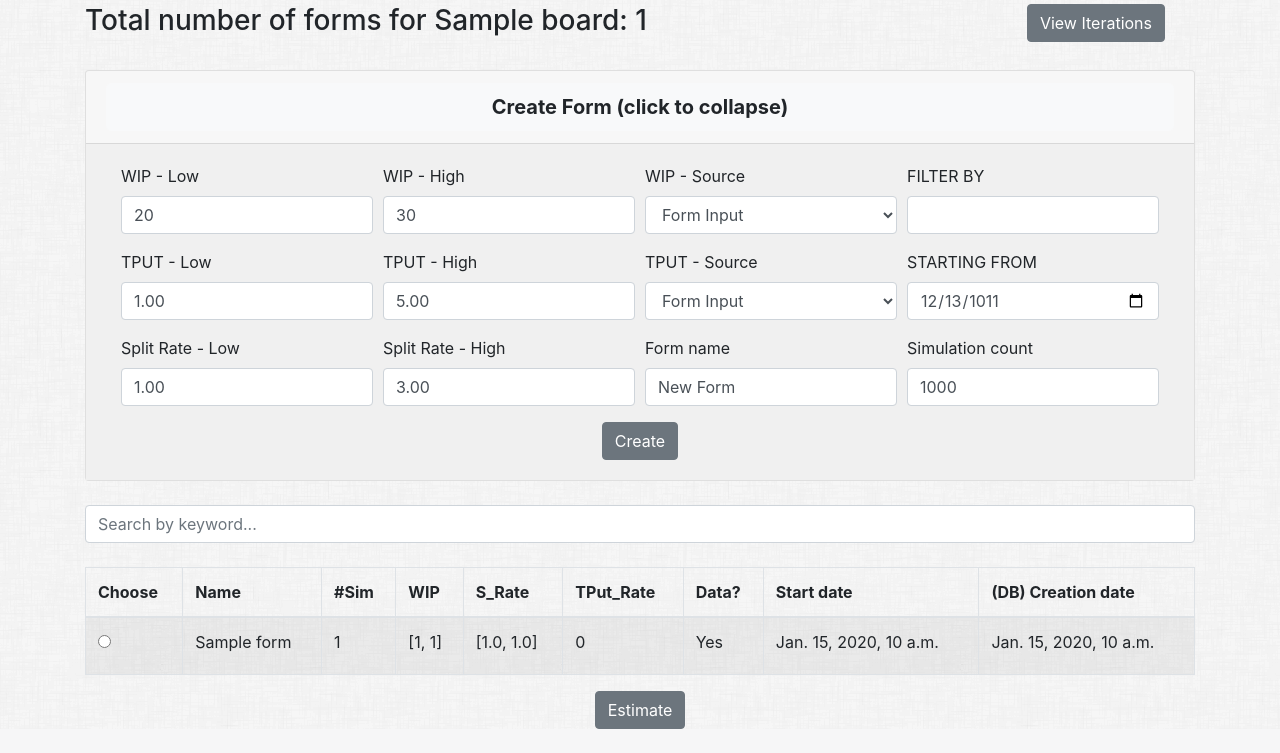
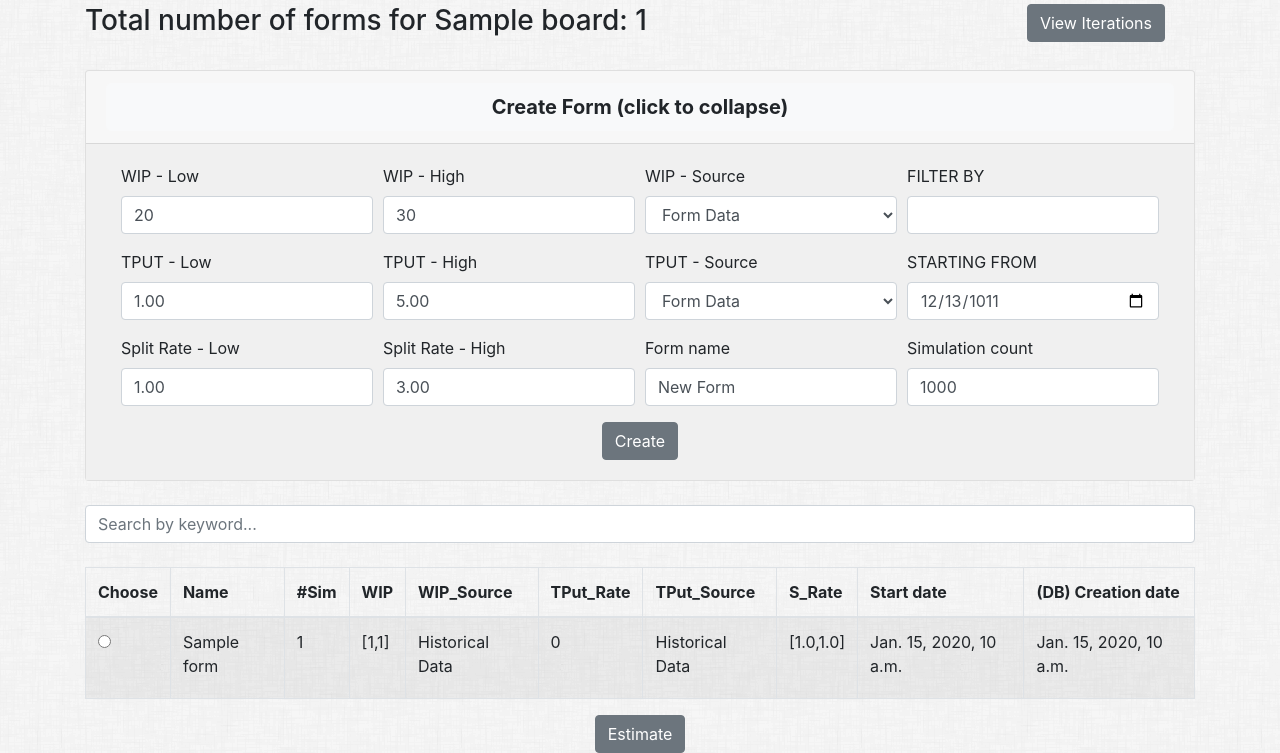
Before and after one commit to msm416/4castinate, a Django app: page /forecast/1/ in a window 1280 px wide. Shown: the part 132-885 px from the top of the page. Before the commit the page ends 861 px from the top, so only its background shows below. Run offline with Django 3.2, Linux system fonts and the light colour scheme; tables that the repository leaves empty hold one stand-in row (values such as "Sample post"); some libraries are stand-ins or nearby versions.

Commit message:
Make initial epic forms.

```diff
--- a/forecast/helperMethods/rest.py
+++ b/forecast/helperMethods/rest.py
@@ -5,7 +5,7 @@ import time
 from django.utils import timezone
 
 from ebdjango.settings import API_TOKEN, JIRA_EMAIL, JIRA_URL
-from forecast.models import Board, Iteration, Issue, LONG_TIME_AGO
+from forecast.models import Board, Iteration, Issue, LONG_TIME_AGO, Form
 from datetime import datetime
 
 JIRA_DATE_FORMAT = "%Y-%m-%dT%H:%M:%S.%fZ"
@@ -38,6 +38,11 @@ def jira_get_issues(board_jira_id, board, start_get_all_boards_time, fetch_date)
 
     issues_bulk = []
 
+    # {'Epic parent's name': 'WIP of Epic'}
+    epic_parents_dict = {}
+
+    epic_parents_forms_bulk = []
+
     print(f"{time.time() - start_get_all_boards_time} LOAD JSON RESPONSE FROM REST API GET ISSUES CALL")
 
     hidden_throughput = 0
@@ -52,10 +57,16 @@ def jira_get_issues(board_jira_id, board, start_get_all_boards_time, fetch_date)
         issue_type = issue['fields']['issuetype']['name']
         name = issue['fields']['summary']
         source_id = issue['id']
-        # TODO: get epic parent (if any) properly: it's not necessarily direct parent (and even this might be wrong)
-        epic_parent = issue['fields']['parent']['fields']['summary'] \
-            if 'parent' in issue['fields'] \
-            else 'None'
+
+        # TODO: get epic parent (if any) properly:
+        #       it's not necessarily direct parent (and even this might be wrong)
+
+        if 'parent' in issue['fields']:
+            epic_parent = issue['fields']['parent']['fields']['summary']
+            if state == 'Ongoing':
+                epic_parents_dict[epic_parent] = epic_parents_dict.get(epic_parent, 0) + 1
+        else:
+            epic_parent = 'None'
 
         issues_bulk.append(Issue(board=board,
                                  name=name,
@@ -115,6 +126,14 @@ def jira_get_issues(board_jira_id, board, start_get_all_boards_time, fetch_date)
                                                start_date=datetime.strptime(LONG_TIME_AGO, "%Y-%m-%d"))),
                                     hidden_throughput]
 
+    for epic_parent, wip in epic_parents_dict.items():
+        epic_parents_forms_bulk.append(Form(board=board,
+                                            name=f"AUTO-FORM - {epic_parent} - {board.name}",
+                                            wip_from_data=True,
+                                            wip_lower_bound=wip,
+                                            wip_upper_bound=wip,
+                                            throughput_from_data=False))
+
     board.issue_set.all().delete()
 
     Issue.objects.bulk_create(issues_bulk)
@@ -123,6 +142,10 @@ def jira_get_issues(board_jira_id, board, start_get_all_boards_time, fetch_date)
 
     Iteration.objects.bulk_create([sprint for sprint, throughput in sprints_bulk_dict.values()])
 
+    board.form_set.all().delete()
+
+    Form.objects.bulk_create(epic_parents_forms_bulk)
+
 
 def jira_get_boards():
     # GET all boards
@@ -130,6 +153,8 @@ def jira_get_boards():
     # Description: Returns all boards. This only includes boards that the user has permission to view.
 
     start_get_all_boards_time = time.time()
+
+    # TODO: FOR SERVER: change url to https://4cast.atlassian.net/rest/agile/latest/board
 
     response = requests.request(
         "GET",
@@ -167,6 +192,7 @@ def jira_get_boards():
 
     print(f"{time.time() - start_get_all_boards_time} CREATED NEW JIRA BOARDS")
 
+    # TODO: see if can loop through boards_bulk instead (so no objects.get())
     for board in response_boards:
         print(f"{time.time() - start_get_all_boards_time} CREATING EVERYTHING FOR BOARD {board['id']}")
         jira_get_issues(board['id'],
--- a/forecast/models.py
+++ b/forecast/models.py
@@ -87,6 +87,15 @@ class Form(models.Model):
         return self.name
 
     # Returns always >= 0
+    # TODO: implement this for forms that represent epics
+    def get_wip_from_data(self, epic_parent):
+        return Issue.objects\
+            .filter(board__name=self.board.name,
+                    state='Ongoing',
+                    epic_parent=epic_parent)\
+            .count()
+
+    # Returns always >= 0
     # Returns the average weekly throughput
     def get_throughput_rate_avg(self):
         cnt = 0
@@ -108,16 +117,18 @@ class Form(models.Model):
     # for data forms, and will return the same simulation for non-data forms.
     def gen_simulations(self):
 
-        throughput_rate_avg = self.get_throughput_rate_avg()
-
         if self.throughput_from_data:
+            throughput_rate_avg = self.get_throughput_rate_avg()
             # TODO: figure how to avoid recomputing simulation (but NOT 'if th_l_b == g_th_avg()')
             self.throughput_lower_bound = throughput_rate_avg
             self.throughput_upper_bound = throughput_rate_avg
             self.save()
-        else:
-            if self.simulation_set.exists():
-                return
+        # else:
+        #     if self.simulation_set.exists():
+        #         return
+
+        # if self.wip_from_data:
+        #     wip = self.get_wip_from_data()
 
         start_time = time.time()
 
--- a/forecast/templates/forecast/detail.html
+++ b/forecast/templates/forecast/detail.html
@@ -54,7 +54,7 @@
                                 <div class="form-group col-md-3">
                                     <label for="wip_from_data">WIP - Source</label>
                                     <select name="wip_from_data" id="wip_from_data" class="form-control">
-                                        <option id="inputWipOptionForm" selected>Form Input</option>
+                                        <option id="inputWipOptionForm" selected>Form Data</option>
                                         <option id="inputWipOptionData">Historical Data</option>
                                     </select>
                                 </div>
@@ -76,7 +76,7 @@
                                 <div class="form-group col-md-3">
                                     <label for="throughput_from_data">TPUT - Source</label>
                                     <select name="throughput_from_data" id="throughput_from_data" class="form-control">
-                                        <option id="inputOptionForm" selected>Form Input</option>
+                                        <option id="inputOptionForm" selected>Form Data</option>
                                         <option id="inputOptionData" >Historical Data</option>
                                     </select>
                                 </div>
@@ -132,9 +132,10 @@
                     <th>Name</th>
                     <th>#Sim</th>
                     <th>WIP</th>
+                    <th>WIP_Source</th>
+                    <th>TPut_Rate</th>
+                    <th>TPut_Source</th>
                     <th>S_Rate</th>
-                    <th>TPut_Rate</th>
-                    <th>Data?</th>
                     <th>Start date</th>
                     <th>(DB) Creation date</th>
                 </tr>
@@ -155,24 +156,31 @@
                             {{form.simulation_count}}
                         </td>
                         <td>
-                            [{{form.wip_lower_bound}}, {{form.wip_upper_bound}}]
+                            [{{form.wip_lower_bound}},{{form.wip_upper_bound}}]
                         </td>
                         <td>
-                            [{{form.split_factor_lower_bound}}, {{form.split_factor_upper_bound}}]
+                            {% if form.wip_from_data %}
+                                Historical Data
+                            {% else %}
+                                Form Data
+                            {% endif %}
                         </td>
                         <td>
                             {% if form.throughput_from_data %}
                                 {{ form.get_throughput_rate_avg }}
                             {% else %}
-                                [{{ form.throughput_lower_bound}}, {{ form.throughput_upper_bound }}]
+                                [{{ form.throughput_lower_bound }},{{ form.throughput_upper_bound }}]
                             {% endif %}
                         </td>
                         <td>
                             {% if form.throughput_from_data %}
-                                Yes
+                                Historical Data
                             {% else %}
-                                No
+                                Form Data
                             {% endif %}
+                        </td>
+                        <td>
+                            [{{form.split_factor_lower_bound}},{{form.split_factor_upper_bound}}]
                         </td>
                         <td>
                             {{ form.start_date }}
```
